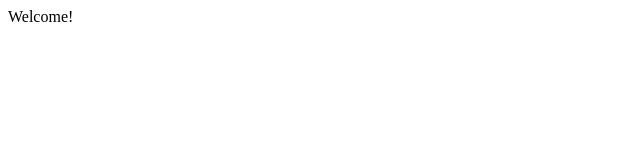
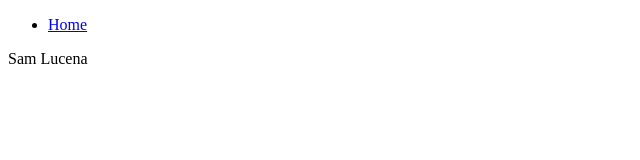
Before and after one commit to lucenas/lucenas.github.io, a plain HTML site: page index.html in a window 1280 px wide. Shown: the whole page, without its empty margins (0-640 px from the left). Drawn offline with Linux system fonts and the light colour scheme.

Commit message:
Some more file structure implemented.

```diff
--- a/index.html
+++ b/index.html
@@ -3,9 +3,18 @@
     <head>
         <meta charset="utf-8">
         <title>Lucenas CV</title>
+        <link rel="stylesheet" href="css/style.css" />
     </head>
 
     <body>
-        <header>Welcome!</header>
+        <header>
+            <nav>
+                <ul>
+                    <li><a href="index.html">Home</a></li>
+                </ul>
+            </nav>
+        </header>
+
+        <p>Sam Lucena</p>
     </body>
 </html>
```
Also changed, not shown: css/style.css (added).
